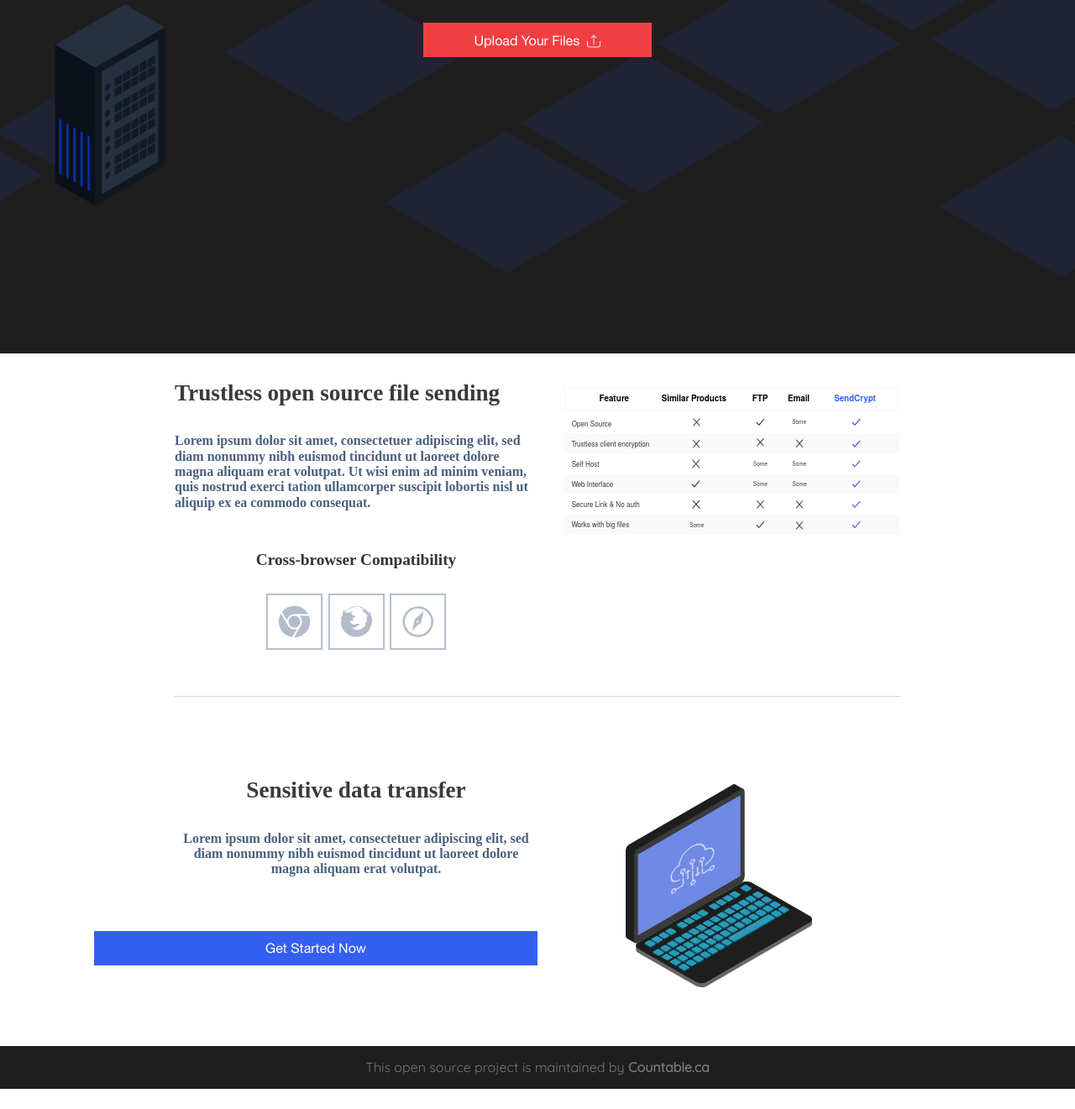
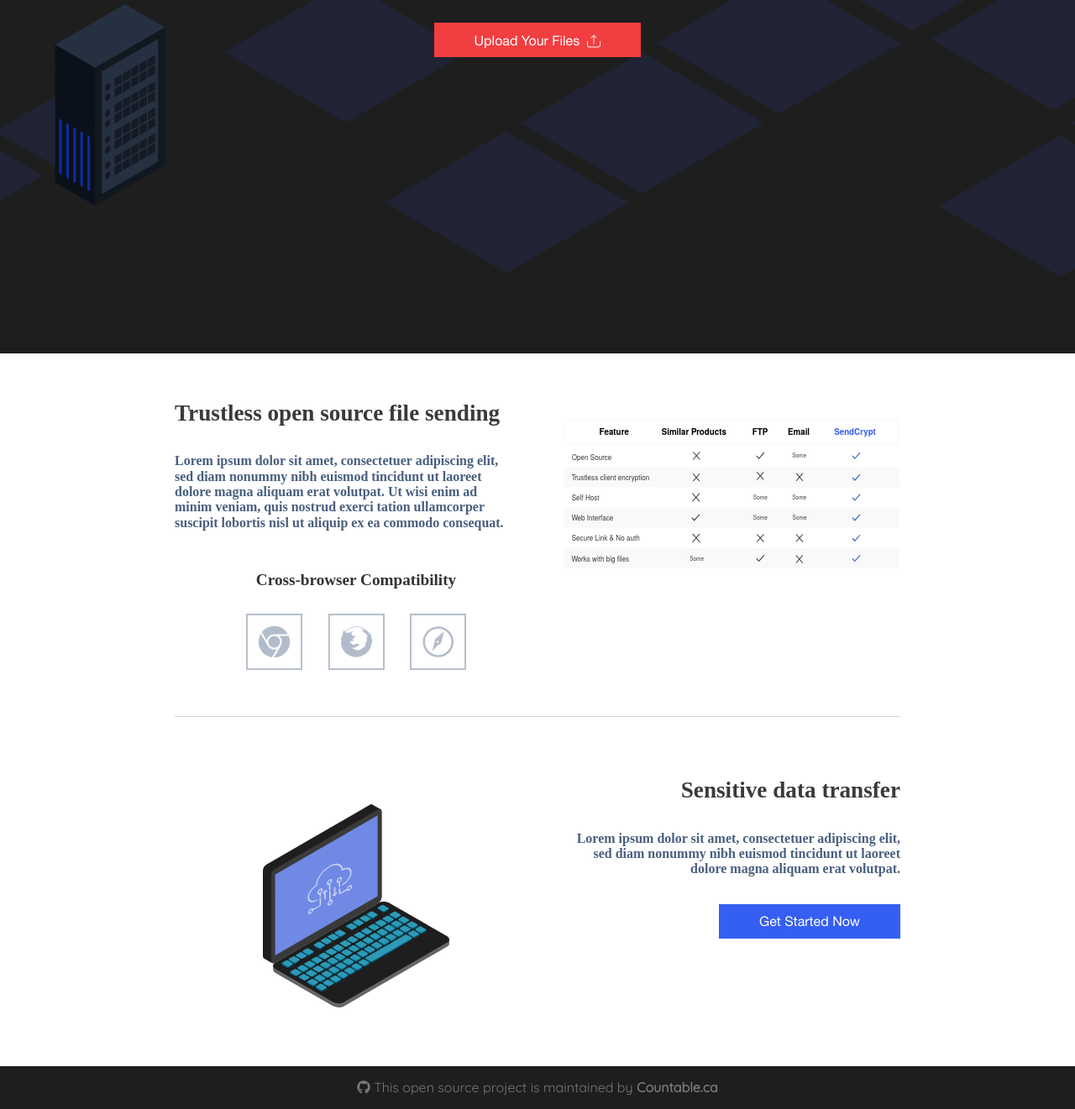
Before and after one commit to gbminarelli/sendcrypt-tests, a website: page landing.html in a window 1280 px wide. Shown: the part 379-1700 px from the top of the page at 84% size. Before the commit the page ends 1676 px from the top, so only its background shows below. Drawn offline with nearby package versions, Linux system fonts and the light colour scheme.

Commit message:
table bugfixes

```diff
--- a/assets/css/content/buttons.css
+++ b/assets/css/content/buttons.css
@@ -21,20 +21,20 @@
 
 .btn-center {
     margin: 0 auto;
-    display: block;
 }
 
 .btn-primary {
     background-color: #355FF2;
+    padding-left:3rem;
+    padding-right:3rem;
 }
 
-.btn-medium {
-    width: 40vw;
-}
+
 
 .btn-cta {
     background-color: #F13E41;
-
+    padding-left:3rem;
+    padding-right:3rem;
 }
 .btn-cta:hover {
     background-color: #B52F31;
@@ -52,36 +52,8 @@
 .btn-small {
 }
 
-.btn-cta-landing {
 
-    margin-left: 2.5rem;
-    margin-right: 2.5rem;
-    margin-top: 2rem;
-}
 
-/*DESKTOP ONLY CODE*/
-
-@media screen and (min-width: 700px) {
-
-    .btn-cta-landing {
-        display: block;
-        margin: 0 auto;
-        width: 20%;
-        margin-top: 2rem;
-    }
-
-}
-
-/*MOBILE ONLY CODE*/
-@media screen and (max-width: 700px) {
-
-    .btn-cta-landing {
-        display: block;
-        margin: 0 auto;
-        width: 70%;
-        margin-top: 2rem;
-    }
-}
 
 /* ------------------------------------------------------------|
 | CUSTOM BUTTON CODE
@@ -89,7 +61,7 @@
 
 /*DESKTOP ONLY CODE*/
 
-@media screen and (min-width: 900px) {
+@media screen and (min-width: 1080px) {
 
     #btn-get-started {
         display: inline-block;
@@ -97,6 +69,7 @@
     }
 }
 
-#btn-get-started {
-    margin-top: 2rem;
+
+#btn-cta-landing {
+    margin-top:2rem;
 }
--- a/assets/css/landing.css
+++ b/assets/css/landing.css
@@ -123,7 +123,6 @@ nav {
     box-sizing: border-box;
     text-align: center;
     min-width: 100%;
-    margin-bottom: .4rem;
 }
 
 .navbar-menu-mobile li:hover {
@@ -315,20 +314,24 @@ main {
     font-family: "Quicksand Light", serif;
     padding: 1rem;
     text-align: center;
-    margin-top: 2rem;
+
     box-sizing: border-box;
     height: auto;
-    /*border: solid 1px hotpink;*/
 }
 
 .section-first-table {
     box-sizing: border-box;
     padding-left:2rem;
+    margin-top:2rem;
+    /*border: solid 1px hotpink;*/
+
 }
 
 .section-table-img {
     min-width: 100%;
-    height: auto;
+    /*height: auto;*/
+    box-sizing: border-box;
+    min-height:230px;
 
 
 }
@@ -362,12 +365,13 @@ section {
     font-size: 1.7rem;
     font-weight: bolder;
     color: #3A3A3A;
-    margin-top: 1.5rem;
     text-align: center;
 
     font-family: "Quicksand Medium", serif;
 
 }
+
+
 
 .section-content {
     color: #495F7F;
@@ -468,6 +472,17 @@ section {
 
 }
 
+/*IPHONE 6 > ONLY CODE*/
+
+@media screen and (min-width: 375px) {
+
+    .crossbrowser-icon:nth-of-type(2) {
+        padding-left:1.5rem;
+        padding-right:1.5rem;
+    }
+}
+
+
 
 
 /* ------------------------------------------------------------|
@@ -500,6 +515,15 @@ section {
     }
 }
 
+@media only screen
+and (min-device-width : 1080px)
+and (max-device-width : 1400px) {
+    .wrapper {
+        padding-left: 6rem;
+        padding-right: 6rem;
+    }
+}
+
 /* ------------------------------------------------------------|
 | FOOTER
 *-------------------------------------------------------------*/
--- a/landing.html
+++ b/landing.html
@@ -6,6 +6,9 @@
           content="width=device-width, user-scalable=no, initial-scale=1.0, maximum-scale=1.0, minimum-scale=1.0">
     <meta http-equiv="X-UA-Compatible" content="ie=edge">
     <title>SendCrypt</title>
+
+    <!--FAVICON-->
+    <link rel="icon" type="favicon" href="favicon.ico" sizes="16x16" />
 
 
     <!--jQUERY-->
@@ -68,7 +71,7 @@
                     <a href="#"> How it Works</a>
                 </li>
                 <li>
-                    <a href="#"> Contribute</a>
+                    <a href="https://github.com/countable-web/sendcrypt" target="_blank"> Contribute</a>
                 </li>
                 <li>
                     <a href="#"> About Us</a>
@@ -89,7 +92,7 @@
                 <a href="#"> How it Works</a>
             </li>
             <li>
-                <a href="#"> Contribute</a>
+                <a href="https://github.com/countable-web/sendcrypt" target="_blank"> Contribute</a>
             </li>
 
             <li>
@@ -116,7 +119,7 @@
 
 
             <!--CUSTOM BUTTON-->
-            <div class="btn btn-cta btn-cta-landing">
+            <div class="btn btn-cta" id="btn-cta-landing">
                 <a href="#"> Upload Your Files
                     <img src="assets/gfx/custom-icons/upload-icon.svg" alt="upload icon" class="custom-icon"></a>
                 <!--<i class="fa fa-upload"></i>-->
@@ -140,12 +143,12 @@
 
 
         <!--SECTION-->
-        <div class="section-title col-sm-12 col-md-6 section-align-left">
+        <div class="section-title col-sm-12 col-md-6 section-align-left" style=" margin-top:3rem;">
 
             Trustless open source file sending
 
 
-            <div class="section-content section-align-left">
+            <div class="section-content section-align-left" style="padding-right:2rem;">
                 Lorem ipsum dolor sit amet, consectetuer adipiscing elit, sed diam nonummy nibh euismod tincidunt ut
                 laoreet
                 dolore magna aliquam erat volutpat. Ut wisi enim ad minim veniam, quis nostrud exerci tation ullamcorper
@@ -198,11 +201,11 @@
     <section class="section-right wrapper col-sm-12 col-md-12">
 
 
-        <div class="section-title col-sm-12 col-md-6">
+        <div class="section-title col-sm-12 col-md-6 section-align-right section-float-right">
             Sensitive data transfer
 
 
-            <div class="section-content">
+            <div class="section-content section-align-right" style="padding-left:2rem;">
                 Lorem ipsum dolor sit amet, consectetuer adipiscing elit, sed diam nonummy nibh euismod tincidunt ut
                 laoreet dolore magna aliquam erat volutpat.
             </div>
@@ -210,7 +213,7 @@
 
         </div>
 
-        <div class="section-img col-sm-12 col-md-6">
+        <div class="section-img col-sm-12 col-md-6 section-float-left">
             <img src="assets/gfx/landing/laptop.svg" alt="Laptop">
         </div>
 
@@ -222,7 +225,7 @@
 
 <footer class="col-sm-12 col-md-12">
 
-    <p>This open source project is maintained by <a href="countable.ca/"
+    <p><a href="https://github.com/countable-web/sendcrypt" target="_blank"><i class="fab fa-github"></i></a> This open source project is maintained by <a href="http://countable.ca/"
                                                     target="_blank"><strong>Countable.ca</strong></a></p>
 
 </footer>
```
Also changed, not shown: favicon.ico (added).
